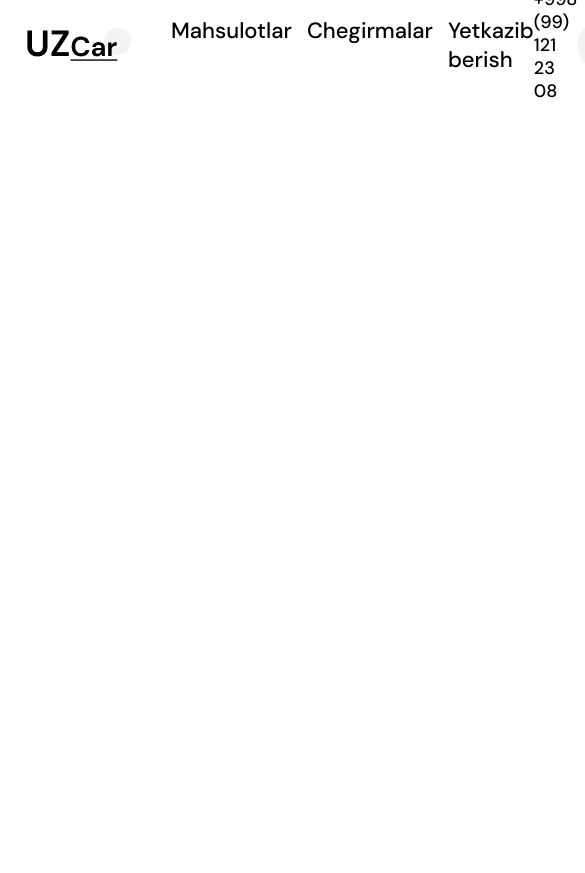
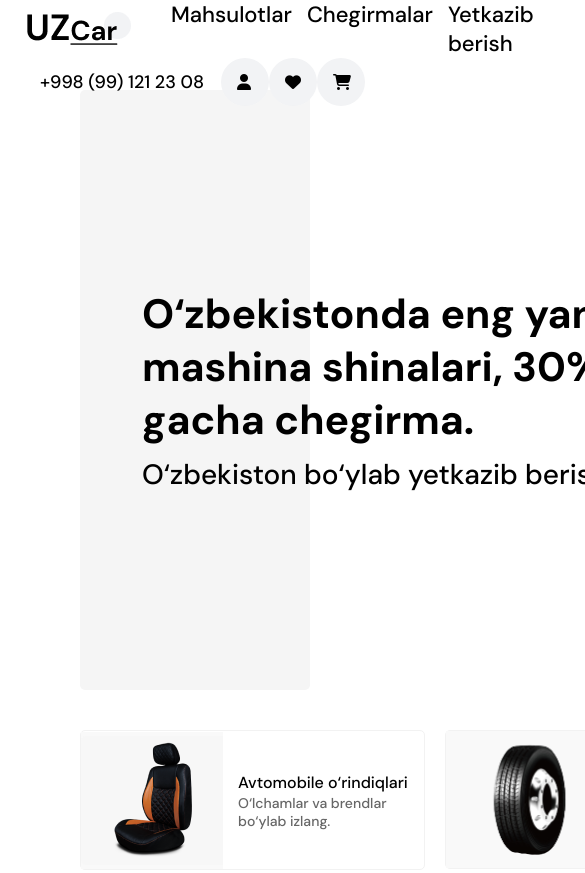
Before and after one commit to gg0r/vsio-pe4alno, a plain HTML site: page index.html in a window 390 px wide. Shown: the top 873 px of the page, 585 px wide, since content can reach past the window. Before the commit the page ends 844 px from the top, so only its background shows below. Drawn offline with Linux system fonts and the light colour scheme.

Commit message:
adaptation

```diff
--- a/index.html
+++ b/index.html
@@ -42,7 +42,7 @@
         </div>
     </header>
 
-    <!-- <main>
+    <main>
         <section class="first-block">
             <div class="left-block">
                 <div class="text-first-block">
@@ -503,6 +503,6 @@
         </div>
 
     </footer>
-</body> -->
+</body>
 
 </html>
--- a/media.css
+++ b/media.css
@@ -23,4 +23,17 @@
     .contact {
         margin-left: 15px;
     }
+    header {
+        flex-direction: column;
+    }
+    .left-block-header {
+        width: unset;
+        justify-content: space-between;
+    }
+    .right-block-header {
+        width: unset;
+        justify-content: space-between;
+    }
 }
+
+@media (max-width: 768) {}
```
